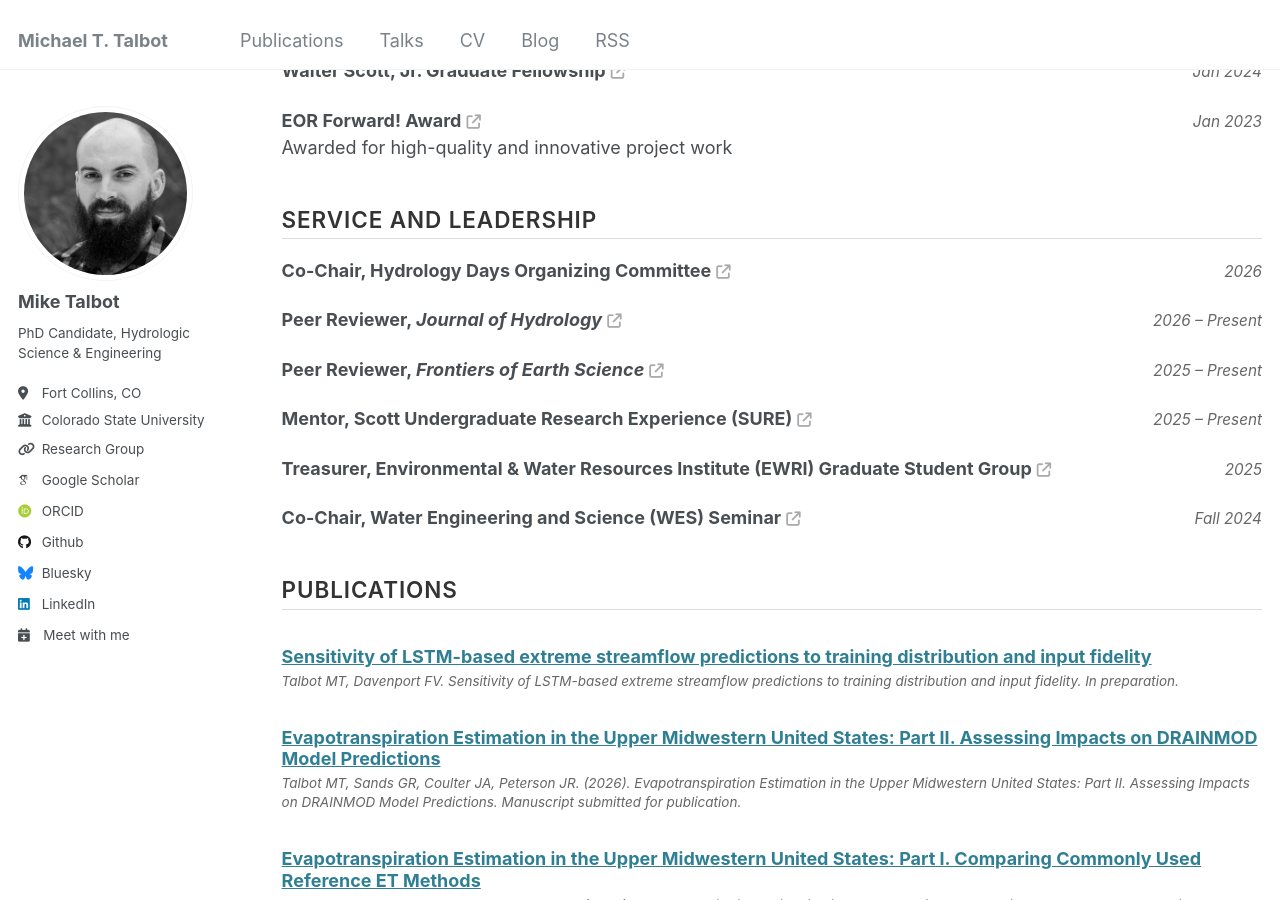
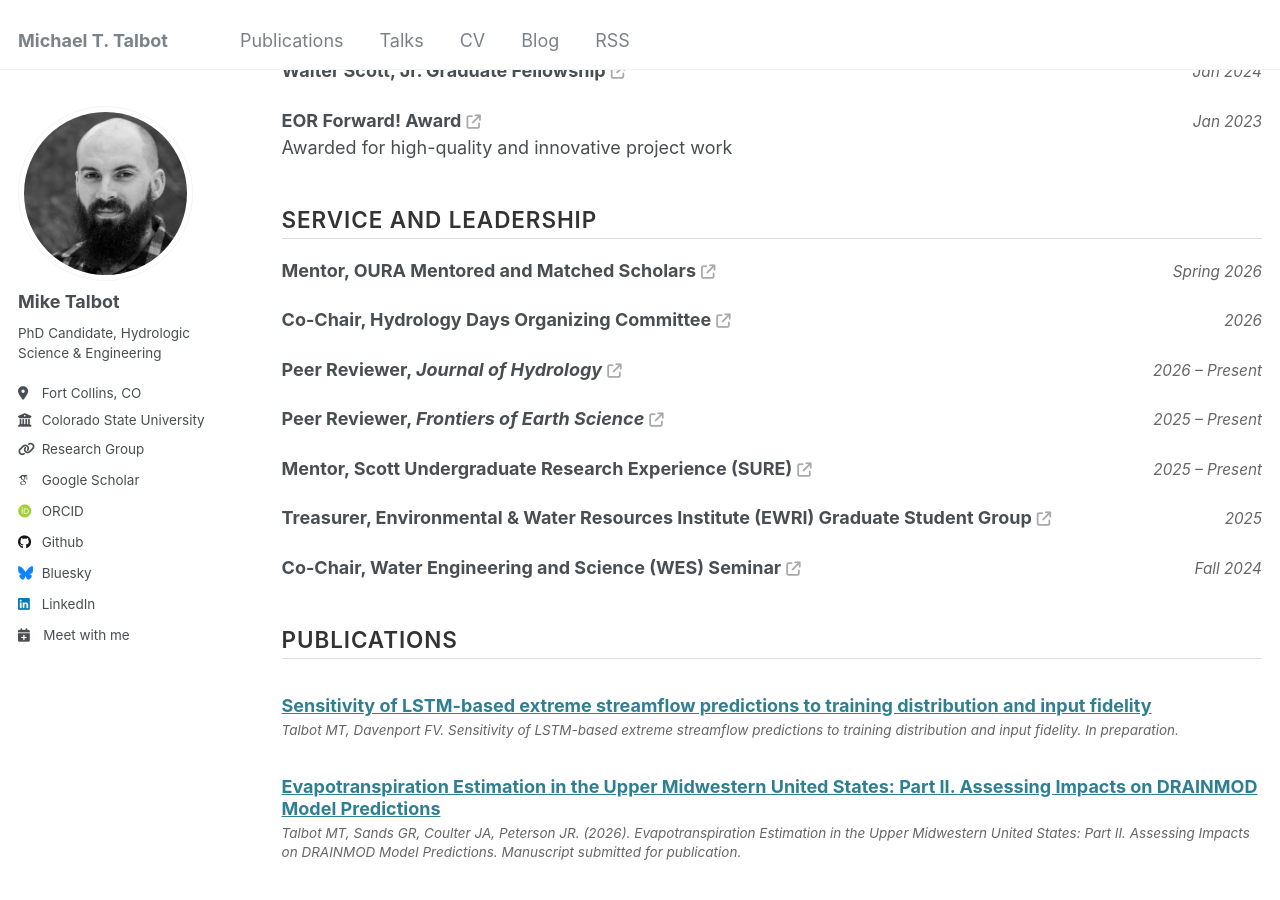
Before and after one commit to realmiketalbot/realmiketalbot.github.io, a Jekyll site: the page built from _pages/cv.md, in a window 1280 px wide and 900 px high, scrolled down 2125 px. Built offline with Jekyll 4.4.1, drawn with Linux system fonts in a browser that asks for light colours; some web fonts are replaced; a script that is not in the unit is left out; comment, search, counter and statistics services are not loaded.

Commit message:
Update CV

```diff
--- a/_pages/cv.md
+++ b/_pages/cv.md
@@ -244,6 +244,16 @@ redirect_from:
 <div class="cv-entry">
   <div class="cv-row">
     <strong>
+      Mentor, OURA Mentored and Matched Scholars
+      <a href="https://tilt.colostate.edu/oura/" target="_blank" class="cv-link-icon"><i class="fa-solid fa-arrow-up-right-from-square"></i></a>
+    </strong>
+    <span class="cv-dates">Spring 2026</span>
+  </div>
+</div>
+
+<div class="cv-entry">
+  <div class="cv-row">
+    <strong>
       Co-Chair, Hydrology Days Organizing Committee
       <a href="https://www.engr.colostate.edu/ce/events/hydrology-days/" target="_blank" class="cv-link-icon"><i class="fa-solid fa-arrow-up-right-from-square"></i></a>
     </strong>
```
